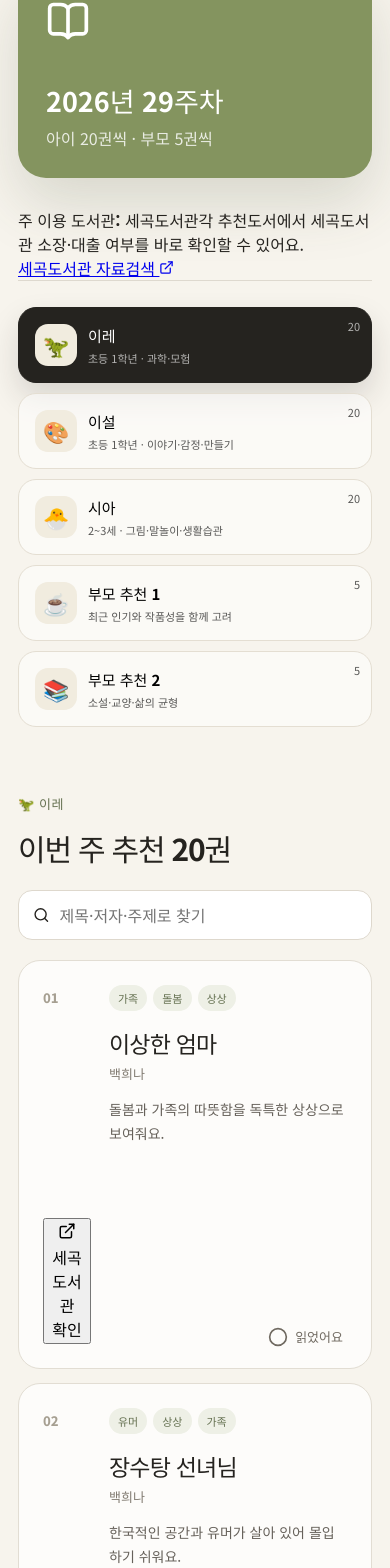
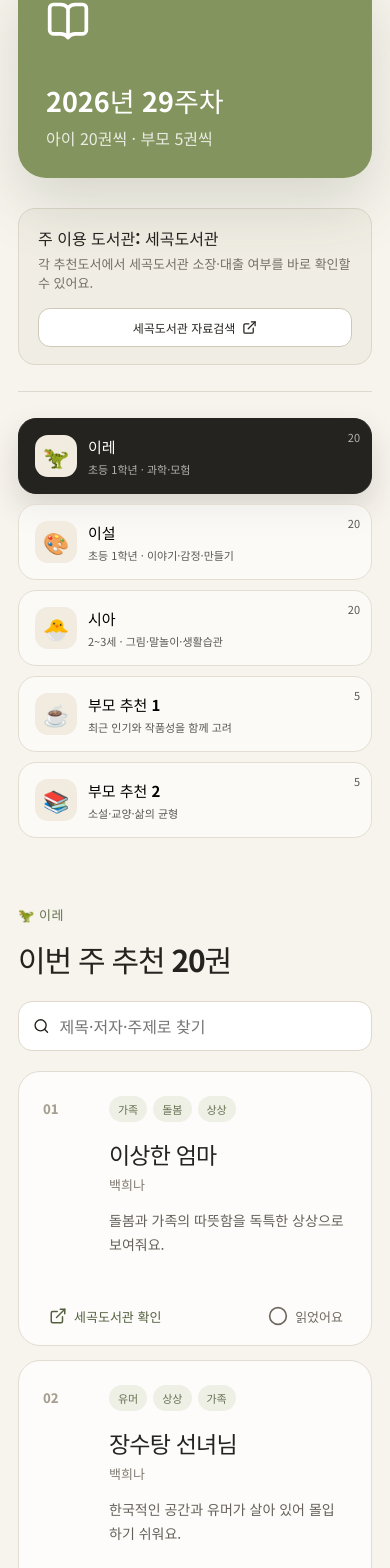
Before and after one commit to isaac0226/suggestbook, a React (Vite) app: page / in a window 390 px wide. Shown: the part 429-1997 px from the top of the page. Built offline with nearby package versions, Linux system fonts and the light colour scheme.

Commit message:
Style Segok Library controls

```diff
--- a/src/styles.css
+++ b/src/styles.css
@@ -11,6 +11,7 @@
 body { margin: 0; min-width: 320px; background: #f7f4ed; }
 button, input { font: inherit; }
 button { cursor: pointer; }
+a { color: inherit; text-decoration: none; }
 
 .app-shell { min-height: 100vh; }
 .hero {
@@ -34,6 +35,10 @@ button { cursor: pointer; }
 .hero-card strong { margin-top: 38px; font-size: 27px; }
 .hero-card span { opacity: .82; margin-top: 6px; }
 main { max-width: 1240px; margin: 0 auto; padding: 0 34px 64px; }
+.library-note { margin-bottom: 26px; padding: 17px 19px; border: 1px solid #dcd7ca; border-radius: 17px; background: #f0ede4; display: flex; align-items: center; justify-content: space-between; gap: 16px; }
+.library-note strong, .library-note span { display: block; }
+.library-note span { margin-top: 4px; color: #746f66; font-size: 13px; }
+.library-note a { flex: 0 0 auto; border: 1px solid #d0c9bb; border-radius: 12px; background: white; padding: 10px 13px; display: inline-flex; align-items: center; gap: 7px; font-size: 12px; font-weight: 750; }
 .profile-tabs { display: grid; grid-template-columns: repeat(5, 1fr); gap: 10px; border-top: 1px solid #ded9cf; padding-top: 26px; }
 .profile { position: relative; min-width: 0; border: 1px solid #e4ded2; background: rgba(255,255,255,.55); border-radius: 18px; padding: 16px; text-align: left; display: flex; align-items: center; gap: 11px; transition: .2s ease; }
 .profile:hover { transform: translateY(-2px); background: white; }
@@ -48,16 +53,19 @@ main { max-width: 1240px; margin: 0 auto; padding: 0 34px 64px; }
 .search-box input { width: 100%; border: 0; outline: 0; background: transparent; }
 .notice { position: sticky; top: 14px; z-index: 10; margin: 0 0 16px; background: #25231f; color: white; border-radius: 13px; padding: 12px 15px; box-shadow: 0 14px 30px rgba(0,0,0,.12); }
 .book-grid { display: grid; grid-template-columns: repeat(2, minmax(0, 1fr)); gap: 14px; }
-.book-card { min-height: 248px; position: relative; overflow: hidden; background: rgba(255,255,255,.72); border: 1px solid #e2ddd3; border-radius: 22px; padding: 24px; display: grid; grid-template-columns: 48px 1fr; gap: 18px; transition: .2s ease; }
+.book-card { min-height: 265px; position: relative; overflow: hidden; background: rgba(255,255,255,.72); border: 1px solid #e2ddd3; border-radius: 22px; padding: 24px; display: grid; grid-template-columns: 48px 1fr; gap: 18px; transition: .2s ease; }
 .book-card:hover { background: white; transform: translateY(-2px); box-shadow: 0 18px 45px rgba(69,62,48,.08); }
 .rank { color: #a69f91; font-weight: 800; font-size: 13px; padding-top: 3px; }
 .tags { display: flex; flex-wrap: wrap; gap: 6px; }
 .tags span { background: #eef0e6; color: #657151; border-radius: 999px; padding: 5px 9px; font-size: 11px; font-weight: 700; }
 .book-card h3 { margin: 15px 0 4px; font-size: 23px; letter-spacing: -.035em; }
 .author { margin: 0; color: #827c72; font-size: 13px; }
-.reason { margin: 15px 0 54px; color: #66615a; line-height: 1.7; font-size: 14px; }
-.read-button { position: absolute; right: 22px; bottom: 20px; border: 0; background: transparent; color: #706a61; display: flex; align-items: center; gap: 7px; font-size: 13px; font-weight: 700; }
-.read-button:hover { color: #657151; }
+.reason { margin: 15px 0 62px; color: #66615a; line-height: 1.7; font-size: 14px; }
+.book-actions { position: absolute; left: 90px; right: 22px; bottom: 18px; display: flex; align-items: center; justify-content: space-between; gap: 10px; }
+.library-button, .read-button { border: 0; background: transparent; display: inline-flex; align-items: center; gap: 7px; font-size: 13px; font-weight: 700; }
+.library-button { color: #52603e; }
+.read-button { color: #706a61; }
+.library-button:hover, .read-button:hover { color: #25231f; }
 .empty-state { text-align: center; padding: 70px 20px; border: 1px dashed #d8d0c2; border-radius: 24px; color: #777168; }
 .empty-state h3 { margin: 12px 0 5px; color: #39352e; }
 .read-section { margin-top: 60px; padding: 28px; border-radius: 24px; background: #e9e4d8; }
@@ -77,10 +85,13 @@ footer strong { color: #25231f; }
   .hero { padding: 44px 18px 30px; }
   main { padding: 0 18px 46px; }
   .hero h1 { font-size: 44px; }
+  .library-note { align-items: stretch; flex-direction: column; }
+  .library-note a { justify-content: center; }
   .profile-tabs { grid-template-columns: 1fr; }
   .toolbar { align-items: stretch; flex-direction: column; }
   .search-box { width: 100%; }
   .book-grid { grid-template-columns: 1fr; }
-  .book-card { min-height: 240px; }
+  .book-card { min-height: 275px; }
+  .book-actions { left: 24px; }
   footer { margin: 0 18px 24px; flex-direction: column; }
 }
```
